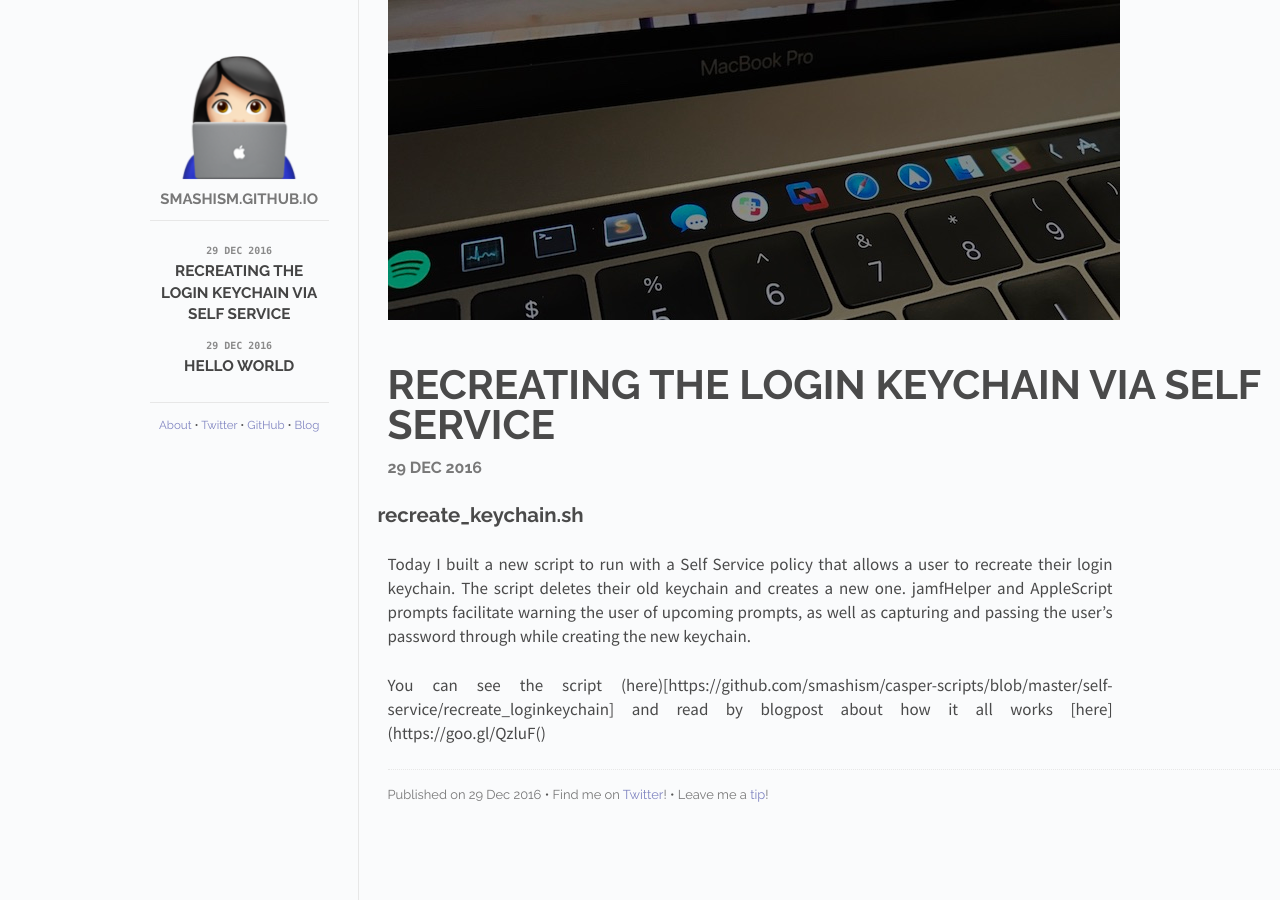
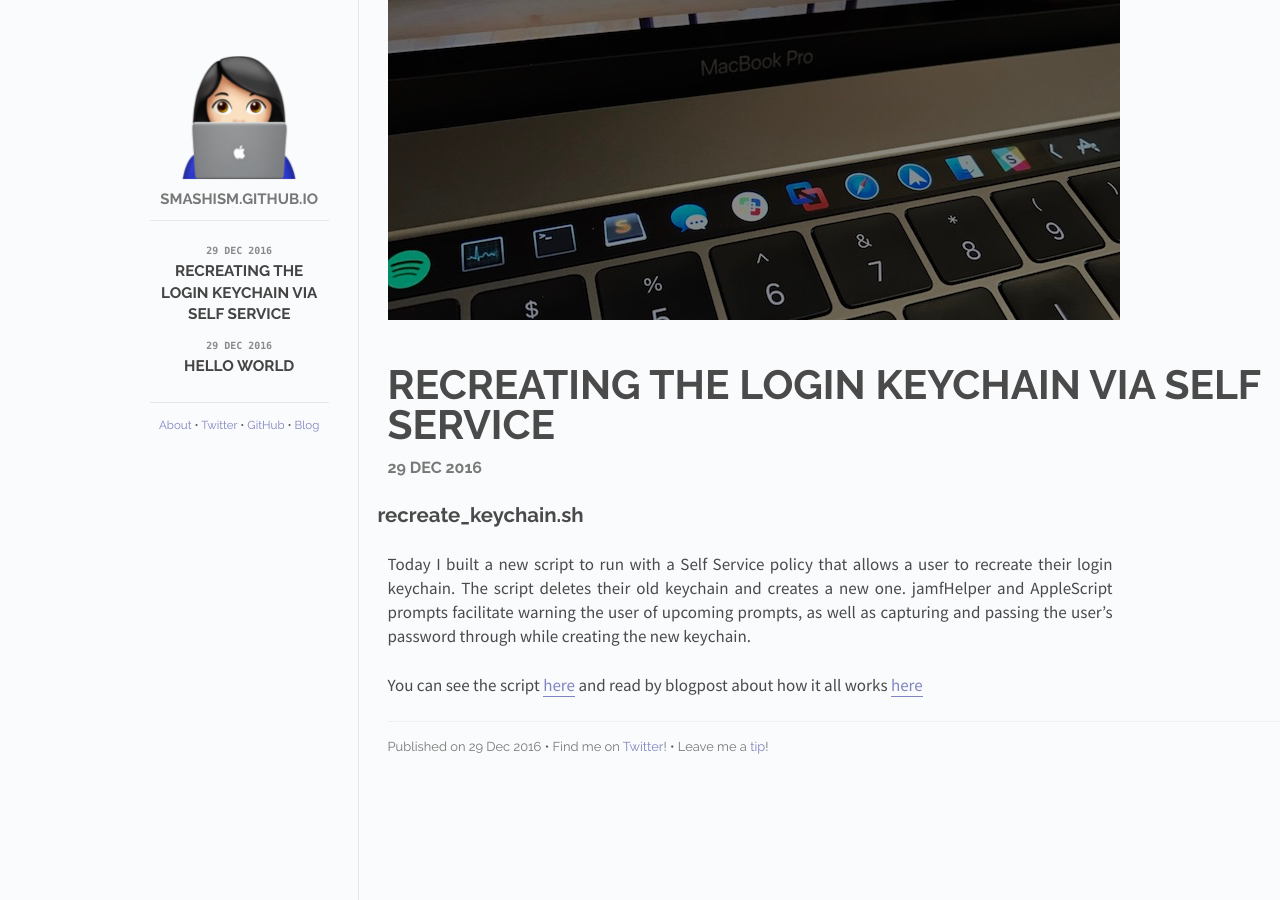
Before and after one commit to smashism/smashism.github.io, a Jekyll site: the page built from _posts/2016-12-29-recreate-keychain.md, in a window 1280 px wide. Built offline with Jekyll 4.4.1, drawn with Linux system fonts in a browser that asks for light colours.

Commit message:
Update 2016-12-29-recreate-keychain.md

```diff
--- a/_posts/2016-12-29-recreate-keychain.md
+++ b/_posts/2016-12-29-recreate-keychain.md
@@ -10,4 +10,4 @@
 
 Today I built a new script to run with a Self Service policy that allows a user to recreate their login keychain. The script deletes their old keychain and creates a new one. jamfHelper and AppleScript prompts facilitate warning the user of upcoming prompts, as well as capturing and passing the user's password through while creating the new keychain.
 
-You can see the script (here)[https://github.com/smashism/casper-scripts/blob/master/self-service/recreate_loginkeychain] and read by blogpost about how it all works [here](https://goo.gl/QzluF()
+You can see the script [here](https://github.com/smashism/casper-scripts/blob/master/self-service/recreate_loginkeychain) and read by blogpost about how it all works [here](https://goo.gl/QzluF)
```
